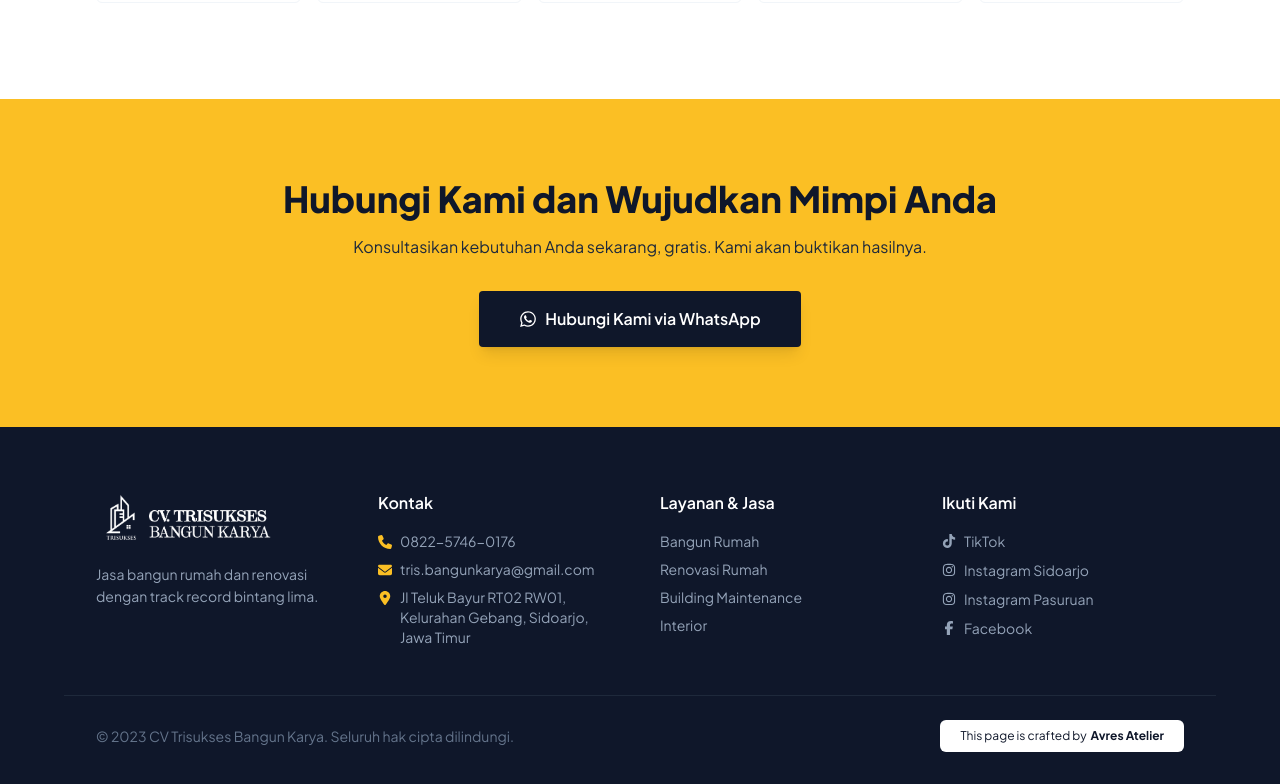
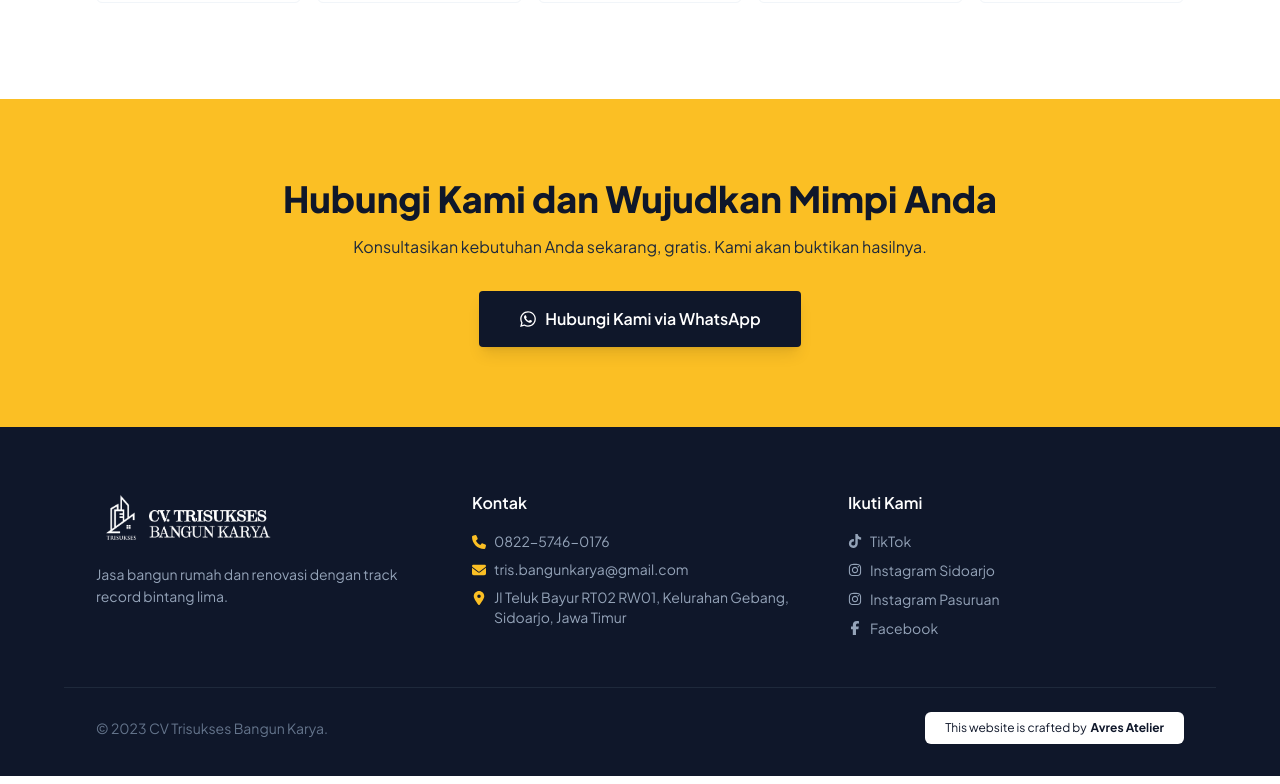
Before and after one commit to avrebarra/webtrisukses, a Next.js app: page / in a window 1280 px wide. Shown: the part 4502-5286 px from the top of the page. Built offline with nearby package versions, Linux system fonts and the light colour scheme.

Commit message:
fix: update Footer layout and improve text alignment

```diff
--- a/components/layout/Footer.jsx
+++ b/components/layout/Footer.jsx
@@ -7,8 +7,8 @@ import { withBasePath } from "../../utils/withBasePath";
 const Footer = () => {
   return (
     <footer className="bg-slate-900 text-slate-300 pt-16 pb-8">
-      <div className="max-w-6xl mx-auto px-4 sm:px-8 grid sm:grid-cols-2 lg:grid-cols-4 gap-10 text-center sm:text-left">
-        <div className="flex flex-col items-center sm:items-start">
+      <div className="max-w-6xl mx-auto px-4 sm:px-8 grid sm:grid-cols-2 lg:grid-cols-3 gap-10 text-left">
+        <div className="flex flex-col items-start">
           <a href="#hero" className="inline-flex items-center">
             <img
               src={withBasePath("/assets/logo.png")}
@@ -20,24 +20,24 @@ const Footer = () => {
             Jasa bangun rumah dan renovasi dengan track record bintang lima.
           </p>
         </div>
-        <div className="text-center sm:text-left">
+        <div className="text-left">
           <p className="font-semibold text-white mb-4">Kontak</p>
           <ul className="text-sm space-y-2 text-slate-400">
-            <li className="flex items-start justify-center sm:justify-start gap-2 text-left">
+            <li className="flex items-start gap-2 text-left">
               <FontAwesomeIcon
                 icon={faPhone}
                 className="w-3.5 h-3.5 mt-1 shrink-0 text-amber-400"
               />
               <span>0822-5746-0176</span>
             </li>
-            <li className="flex items-start justify-center sm:justify-start gap-2 text-left">
+            <li className="flex items-start gap-2 text-left">
               <FontAwesomeIcon
                 icon={faEnvelope}
                 className="w-3.5 h-3.5 mt-1 shrink-0 text-amber-400"
               />
               <span>tris.bangunkarya@gmail.com</span>
             </li>
-            <li className="flex items-start justify-center sm:justify-start gap-2 text-left max-w-[22rem] mx-auto sm:mx-0 sm:max-w-none">
+            <li className="flex items-start gap-2 text-left">
               <FontAwesomeIcon
                 icon={faLocationDot}
                 className="w-3.5 h-3.5 mt-1 shrink-0 text-amber-400"
@@ -46,32 +46,7 @@ const Footer = () => {
             </li>
           </ul>
         </div>
-        <div className="text-center sm:text-left">
-          <p className="font-semibold text-white mb-4">Layanan &amp; Jasa</p>
-          <ul className="text-sm space-y-2 text-slate-400">
-            <li>
-              <a href="#layanan" className="hover:text-amber-400 transition-colors">
-                Bangun Rumah
-              </a>
-            </li>
-            <li>
-              <a href="#layanan" className="hover:text-amber-400 transition-colors">
-                Renovasi Rumah
-              </a>
-            </li>
-            <li>
-              <a href="#layanan" className="hover:text-amber-400 transition-colors">
-                Building Maintenance
-              </a>
-            </li>
-            <li>
-              <a href="#layanan" className="hover:text-amber-400 transition-colors">
-                Interior
-              </a>
-            </li>
-          </ul>
-        </div>
-        <div className="text-center sm:text-left">
+        <div className="text-left">
           <p className="font-semibold text-white mb-4">Ikuti Kami</p>
           <ul className="text-sm space-y-2 text-slate-400">
             <li>
@@ -123,7 +98,7 @@ const Footer = () => {
       </div>
       <div className="max-w-6xl mx-auto px-4 sm:px-8 mt-12 pt-6 border-t border-slate-800 flex flex-col sm:flex-row items-center justify-between gap-4 text-sm text-slate-500">
         <span className="text-center sm:text-left">
-          © {new Date().getFullYear()} CV Trisukses Bangun Karya. Seluruh hak cipta dilindungi.
+          © {new Date().getFullYear()} CV Trisukses Bangun Karya.
         </span>
         <a
           href="https://avrebarra.github.io"
@@ -131,7 +106,7 @@ const Footer = () => {
           rel="noopener"
           className="inline-flex items-center gap-1 bg-white text-slate-900 px-5 py-2.5 rounded-md text-xs leading-none hover:bg-slate-100 transition-colors"
         >
-          <span className="font-normal">This page is crafted by</span>{" "}
+          <span className="font-normal">This website is crafted by</span>{" "}
           <span className="font-bold">Avres Atelier</span>
         </a>
       </div>
```
